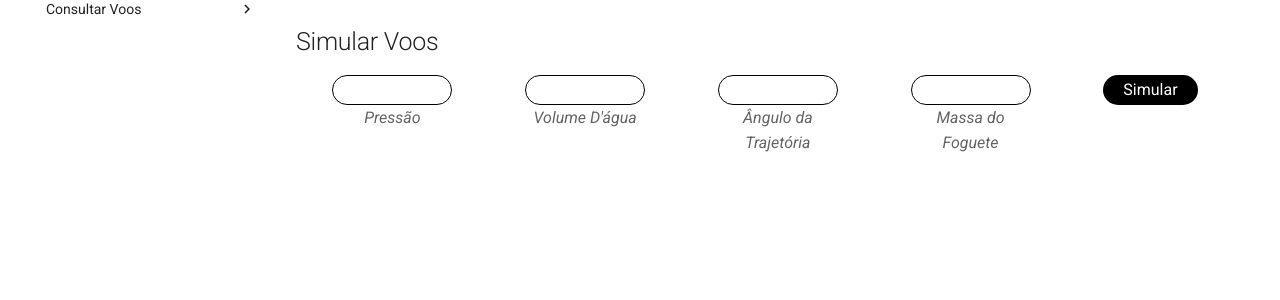
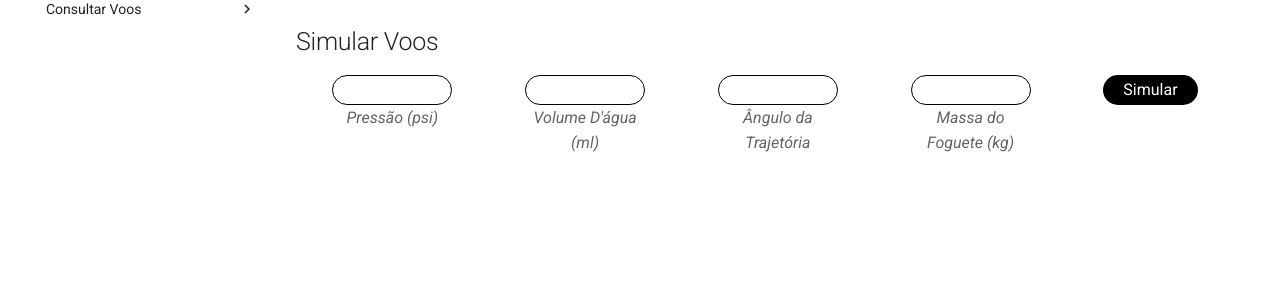
Before and after one commit to projeto-integrador-1-G2/projeto-final, an MkDocs documentation site: the page built from docs/simulador.md, in a window 1280 px wide. Shown: the part 204-504 px from the top of the page. Built offline with MkDocs 1.6.1 and Material for MkDocs 9.7.7, drawn with Linux system fonts in a browser that asks for light colours; comment, search, counter and statistics services are not loaded.

Commit message:
fix: Adicionando unidades de medida na pagina de simulação

```diff
--- a/docs/simulador.md
+++ b/docs/simulador.md
@@ -14,12 +14,12 @@ hide:
 
       <div style="display: flex; flex-direction: column; text-align: center; margin-bottom: 10px; width: 120px;">
         <input type="number" id="pressao" name="pressao" style="border: 1px solid black; border-radius: 25px; height: 30px; text-align: center;" required>
-        <label for="pressao" style="font-style: italic; opacity: 0.7;">Pressão</label>
+        <label for="pressao" style="font-style: italic; opacity: 0.7;">Pressão (psi)</label>
       </div>
 
       <div style="display: flex; flex-direction: column; text-align: center; margin-bottom: 10px; width: 120px;">
         <input type="number" id="volume" name="volume" style="border: 1px solid black; border-radius: 25px; height: 30px; text-align: center;" required>
-        <label for="volume" style="font-style: italic; opacity: 0.7; word-wrap: break-word;">Volume D'água</label>
+        <label for="volume" style="font-style: italic; opacity: 0.7; word-wrap: break-word;">Volume D'água (ml)</label>
       </div>
 
       <div style="display: flex; flex-direction: column; text-align: center; margin-bottom: 10px; width: 120px;">
@@ -29,7 +29,7 @@ hide:
 
       <div style="display: flex; flex-direction: column; text-align: center; margin-bottom: 10px; width: 120px;">
         <input type="number" id="massa" name="massa" style="border: 1px solid black; border-radius: 25px; height: 30px; text-align: center;" required>
-        <label for="massa" style="font-style: italic; opacity: 0.7; word-wrap: break-word;">Massa do Foguete</label>
+        <label for="massa" style="font-style: italic; opacity: 0.7; word-wrap: break-word;">Massa do Foguete (kg)</label>
       </div>
 
       <button type="button" onclick="simular()" style="display: flex; align-items: center; justify-content: center; background-color: black; color: white; border: none; border-radius: 25px; padding: 10px 20px; cursor: pointer; height: 30px;">Simular</button>
```
